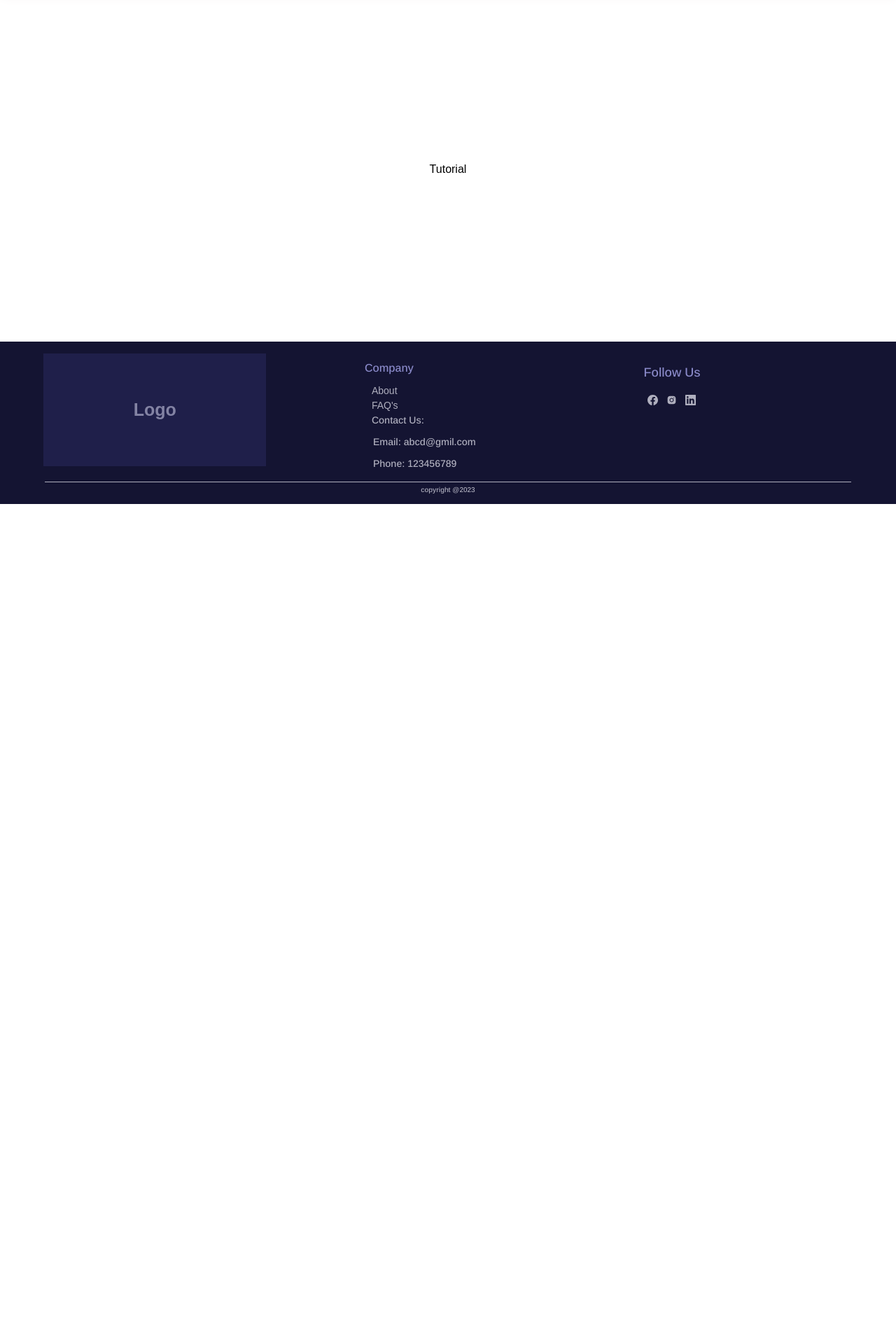
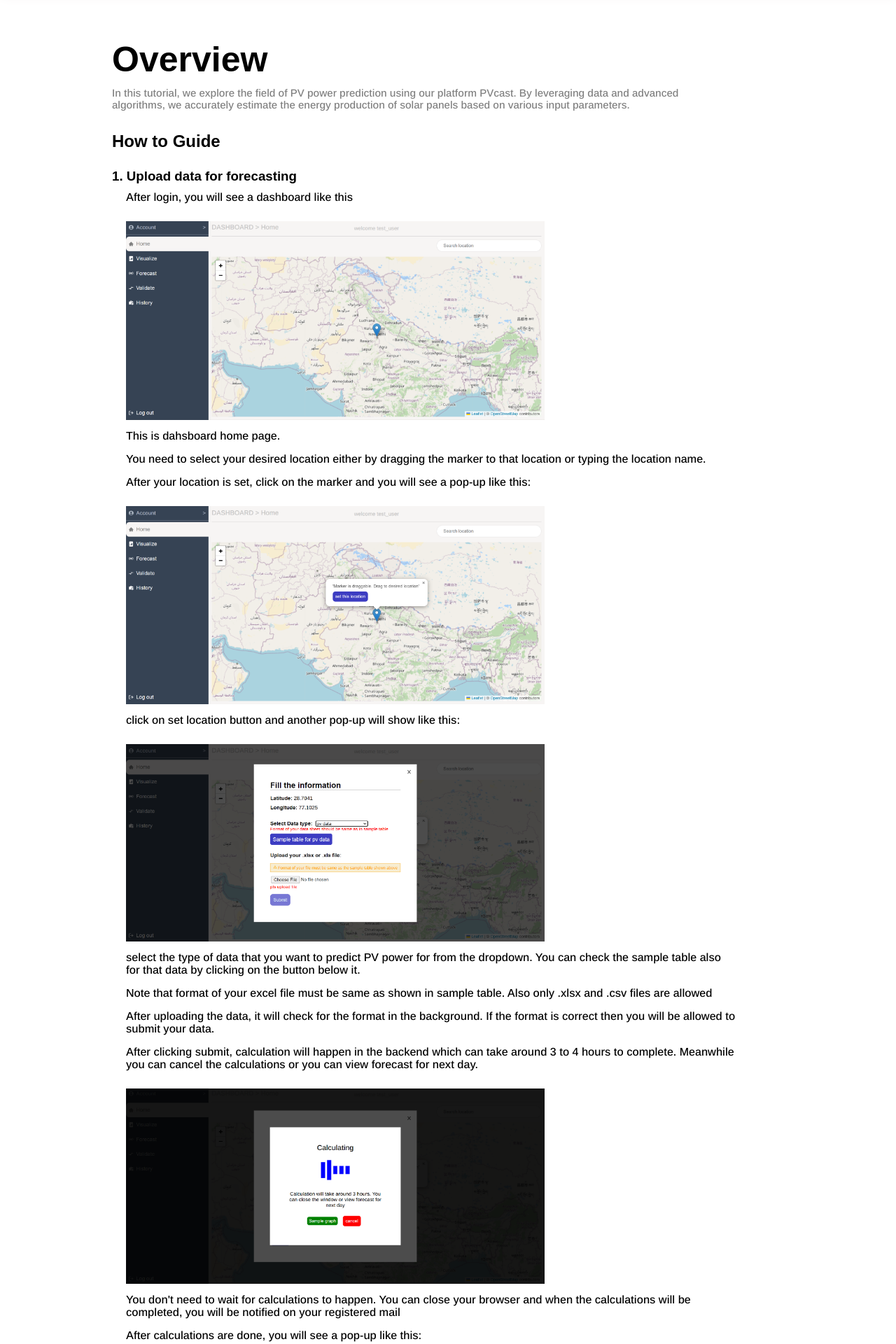
Before and after one commit to Anmol-developer/pvpowerwebapp, a React (Create React App) app: page /tut in a window 1280 px wide. Shown: the part 80-2000 px from the top of the page at 70% size. Before the commit the page ends 800 px from the top, so only its background shows below. Built offline with nearby package versions, Linux system fonts and the light colour scheme.

Commit message:
added tutorial page

```diff
--- a/src/components/Pages/Tutorial.jsx
+++ b/src/components/Pages/Tutorial.jsx
@@ -1,9 +1,79 @@
-import React from 'react'
+import React from "react";
+import dashboardImg from '../../Images/dashboard.png'
+import dashboardImg2 from '../../Images/dashboard_step2.png'
+import dashboardImg3 from '../../Images/dashboard_step3.png'
+import dashboardImg4 from '../../Images/dashboard_step4.png'
+import dashboardImg5 from '../../Images/dashboard_step5.png'
+import '../../css/Pages/Tutorial.css'
+import visualize from '../../Images/visualize.png'
+import account from '../../Images/userAccount.png'
+import forecast from '../../Images/forecast.png'
+import history from '../../Images/history.png'
 
 function Tutorial() {
   return (
-    <div>Tutorial</div>
-  )
+    <div className="tutorial__container">
+      <h1 className="tut__overview">Overview</h1>
+      <p className="tut-overview-txt">
+        In this tutorial, we explore the field of PV power prediction using our
+        platform PVcast. By leveraging data and advanced algorithms, we
+        accurately estimate the energy production of solar panels based on
+        various input parameters.
+      </p>
+      <h2>How to Guide</h2>
+      <div className="step">
+        <h3>1. Upload data for forecasting</h3>
+        <p>After login, you will see a dashboard like this</p>
+        <img src={dashboardImg} alt="dashboard" />
+        <p>This is dahsboard home page.</p>
+        <p>You need to select your desired location either by dragging the marker to that location or typing the location name.</p>
+        <p>After your location is set, click on the marker and you will see a pop-up like this:</p>
+        <img src={dashboardImg2} alt="dashboard" />
+        <p>click on set location button and another pop-up will show like this:</p>
+        <img src={dashboardImg3} alt="dashboard" />
+        <p>select the type of data that you want to predict PV power for from the dropdown. You can check the sample table also for that data by clicking on the button below it.</p>
+        <p>Note that format of your excel file must be same as shown in sample table. Also only .xlsx and .csv files are allowed</p>
+        <p>After uploading the data, it will check for the format in the background. If the format is correct then you will be allowed to submit your data.</p>
+        <p>After clicking submit, calculation will happen in the backend which can take around 3 to 4 hours to complete. Meanwhile you can cancel the calculations or you can view forecast for next day.</p>
+        <img src={dashboardImg4} alt="dashboard" />
+        <p>You don't need to wait for calculations to happen. You can close your browser and when the calculations will be completed, you will be notified on your registered mail</p>
+        <p>After calculations are done, you will see a pop-up like this:</p>
+        <img src={dashboardImg5} alt="dashboard" />
+        <p>now you can view full forecast. it's that easy!</p>
+      </div>
+
+      <div className="step">
+        <h3>2. Visualize Tab</h3>
+        <p>After uploading data, this tab has the plot of your uploaded data which you can download.<br/>It looks like this:</p>
+        <img src={visualize} alt="visualize" />
+        <p>You can view your data for different dates.</p>
+      </div>
+
+      <div className="step">
+        <h3>3. Account</h3>
+        <p>you can view your account details and also edit them from this tab.<br/>It looks like this:</p>
+        <img src={account} alt="account" />
+      </div>
+
+      <div className="step">
+        <h3>4. Forecast</h3>
+        <p>This tab shows you your latest forecast calculation on a plot. You can also download excel sheet of your forecast results from here.<br/> Also you can view results of different forecasting models.<br/>It looks like this:</p>
+        <img src={forecast} alt="forecast" />
+      </div>
+
+      <div className="step">
+        <h3>5. Validate</h3>
+        <p>You can validate forecast results in this tab by uploading your actual data that you got on particular dates.<br/>It looks like this:</p>
+        <img src={forecast} alt="forecast" />
+      </div>
+
+      <div className="step">
+        <h3>6. History</h3>
+        <p>In this tab you can view all your previous calculations. You can view and delete your history.<br/>It looks like this:</p>
+        <img src={history} alt="history" />
+      </div>
+    </div>
+  );
 }
 
-export default Tutorial
+export default Tutorial;
--- /dev/null
+++ b/src/css/Pages/Tutorial.css
@@ -0,0 +1,44 @@
+.tutorial__container{
+    width: 85%;
+    margin-left: 10%;
+    display: flex;
+    flex-direction: column;
+    margin-top: 60px;
+    margin-bottom: 60px;
+}
+img{
+    width: 55%;
+}
+p{
+    width: 80%;
+}
+
+.tut__overview{
+    font-size: 50px;
+    margin-bottom: 10px;
+}
+.tut-overview-txt{
+    color: grey;
+    font-size: 15px;
+}
+h2{
+    margin: 15px 0px;
+}
+
+.step h3{
+    margin-top: 10px;
+    margin-bottom: 10px;
+}
+.step p, .step img{
+    margin-left: 20px;
+}
+.step img{
+    margin-bottom: 10px;
+    margin-top: 10px;
+}
+
+@media (max-width:500px){
+    img{
+        width: 80%;
+    }
+}
```
